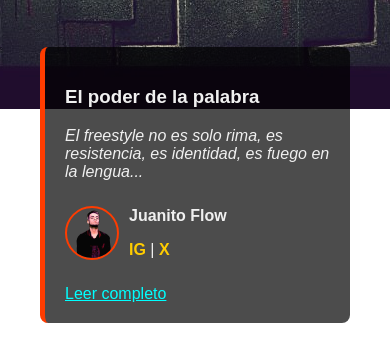
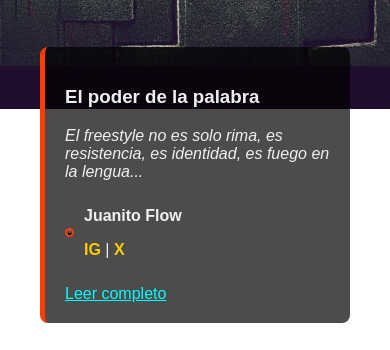
Before and after one commit to elcarechivofreestyle-maker/elcarechivofreestyle-maker.github.io, a plain HTML site: page seccion.voces.html in a window 390 px wide. Shown: the part 467-817 px from the top of the page. Drawn offline with Linux system fonts and the light colour scheme.

Commit message:
Update styles.css

```diff
--- a/styles.css
+++ b/styles.css
@@ -507,8 +507,8 @@ button:hover {
 }
 
 .autor-info img {
-  width: 50px;
-  height: 50px;
+  width: 5px;
+  height: 5px;
   border-radius: 50%;
   object-fit: cover;
   border: 2px solid #ff3c00;
```
